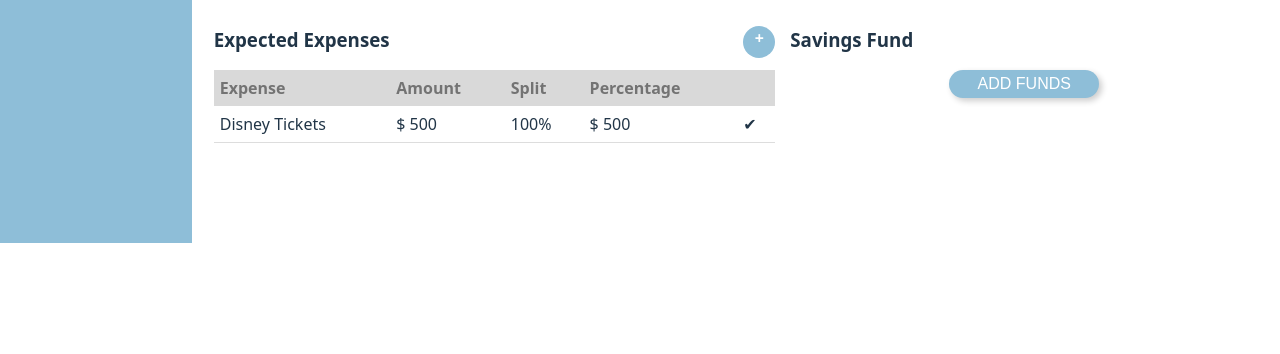
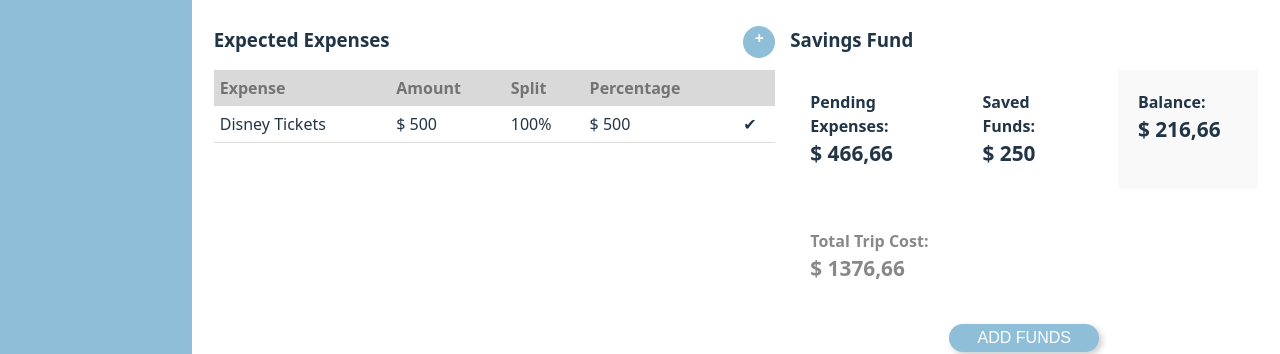
Before and after one commit to beludistefano/wanderfunds, a React (Vite) app in the folder frontend/: page /trip/1 in a window 1280 px wide. Shown: the part 395-749 px from the top of the page. Built offline with nearby package versions, Linux system fonts and the light colour scheme.

Commit message:
Completed HTML and CSS for savings fund section.

```diff
--- a/frontend/src/css/tripoverview.css
+++ b/frontend/src/css/tripoverview.css
@@ -68,3 +68,36 @@
 #addFundsButton:hover {
   border: none;
 }
+
+.fundsCardsRow {
+  display: flex;
+  justify-content: space-between;
+  gap: 15px;
+  margin-bottom: 20px;
+}
+
+.fundsCard {
+  padding: 20px;
+  min-width: 30%;
+}
+
+.fundsCard p {
+  font-size: 1.3em;
+  font-weight: 600;
+  margin: 0;
+  text-align: left;
+}
+
+.fundsCard h4 {
+  text-align: left;
+  margin: 0;
+  font-weight: 600;
+}
+
+.balanceCard {
+  background-color: #f9f9f9;
+}
+
+.totalTripCard {
+  color: #898888;
+}
--- a/frontend/src/pages/Trip/TripOverview.jsx
+++ b/frontend/src/pages/Trip/TripOverview.jsx
@@ -53,8 +53,26 @@ export default function TripOverview() {
             <h3>Savings Fund</h3>
           </div>
           <div id="fundsCardsContainer">
-            <div></div>
-            <div></div>
+            <div className="fundsCardsRow">
+              <div className="fundsCard">
+                <h4>Pending Expenses:</h4>
+                <p>$ 466,66</p>
+              </div>
+              <div className="fundsCard">
+                <h4>Saved Funds:</h4>
+                <p>$ 250</p>
+              </div>
+              <div className="fundsCard balanceCard">
+                <h4>Balance:</h4>
+                <p>$ 216,66</p>
+              </div>
+            </div>
+            <div className="fundsCardsRow">
+              <div className="fundsCard totalTripCard">
+                <h4>Total Trip Cost:</h4>
+                <p>$ 1376,66</p>
+              </div>
+            </div>
             <button className="button" id="addFundsButton">
               Add Funds
             </button>
```
